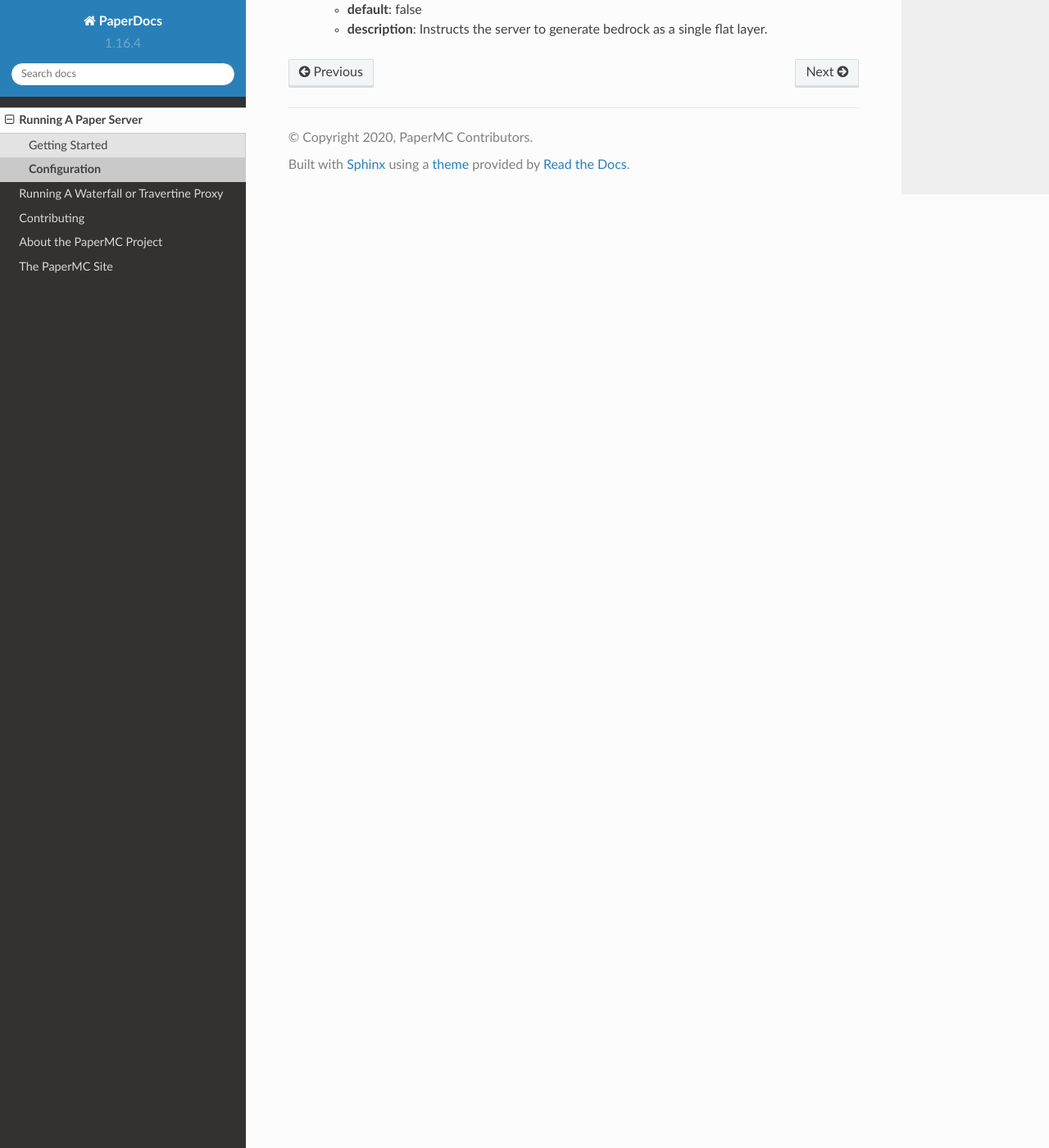
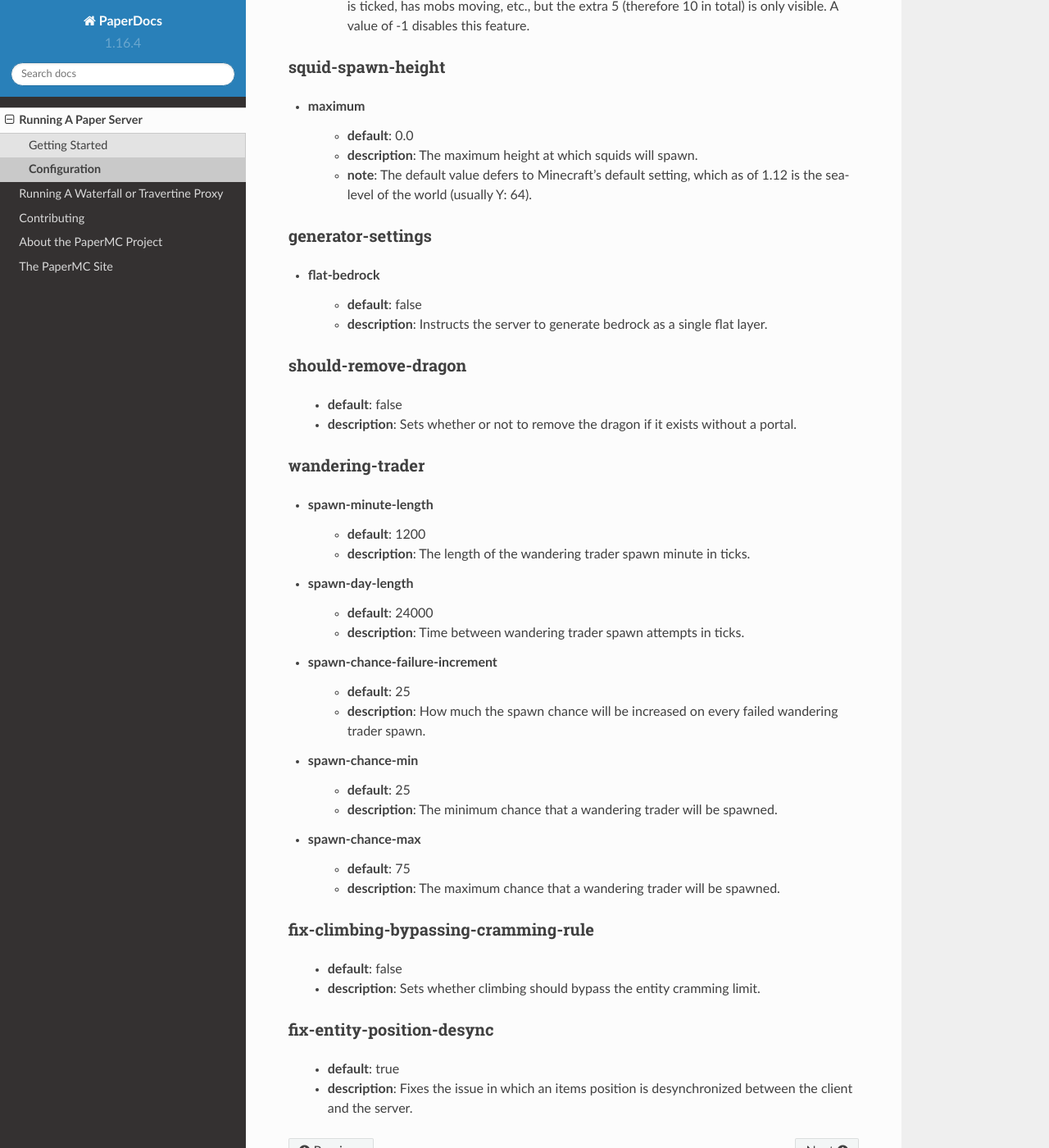
Before and after one commit to PaperMC/PaperDocs, a Sphinx documentation site: the page built from source/server/configuration.rst, in a window 1280 px wide and 1400 px high, scrolled down 20316 px. Shown: the whole window at 82% size. Built offline with Sphinx 7.4.7 and the Read the Docs theme 2.0.0, drawn with Linux system fonts in a browser that asks for light colours; some of the changed text lies outside the part shown.

Commit message:
Update configuration.rst

```diff
--- a/source/server/configuration.rst
+++ b/source/server/configuration.rst
@@ -179,6 +179,16 @@ spam-limiter
 * tab-spam-limit
     - **default**: 500
     - **description**: The number that the internal tab spam counter can reach
+      until the server kicks the player for spam.
+
+* recipe-spam-increment
+    - **default**: 1
+    - **description**: The number that the recipe spam counter increases
+      by when a player presses a recipe.
+
+* recipe-spam-limit
+    - **default**: 20
+    - **description**: The number that the recipe spam counter can reach
       until the server kicks the player for spam.
 
 book-size
@@ -667,6 +677,10 @@ game-mechanics
     - **description**: Instructs the server to ignore shooter velocity when
       calculating the velocity of a fired arrow.
 
+* fix-curing-zombie-villager-discount-exploit
+    - **default**: true
+    - **description**: Fixes the exploit used to gain massive discounts by infecting and curing a zombie villager.
+
 pillager-patrols
 ~~~~~~~~~~~~~~~~
     - spawn-chance
@@ -883,5 +897,43 @@ generator-settings
     - **description**: Instructs the server to generate bedrock as a single flat
       layer.
 
+should-remove-dragon
+~~~~~~~~~~~~~~~~~~~~
+    - **default**: false
+    - **description**: Sets whether or not to remove the dragon if it exists without a portal.
+
+wandering-trader
+~~~~~~~~~~~~~~~~
+* spawn-minute-length
+    - **default**: 1200
+    - **description**: The length of the wandering trader spawn minute in ticks.
+
+* spawn-day-length
+    - **default**: 24000
+    - **description**: Time between wandering trader spawn attempts in ticks.
+
+* spawn-chance-failure-increment
+    - **default**: 25
+    - **description**: How much the spawn chance will be increased on every failed wandering trader spawn.
+
+* spawn-chance-min
+    - **default**: 25
+    - **description**: The minimum chance that a wandering trader will be spawned.
+
+* spawn-chance-max
+    - **default**: 75
+    - **description**: The maximum chance that a wandering trader will be spawned.
+
+fix-climbing-bypassing-cramming-rule
+~~~~~~~~~~~~~~~~~~~~~~~~~~~~~~~~~~~~
+    - **default**: false
+    - **description**: Sets whether climbing should bypass the entity cramming limit.
+
+fix-entity-position-desync
+~~~~~~~~~~~~~~~~~~~~~~~~~~
+    - **default**: true
+    - **description**: Fixes the issue in which an items position is desynchronized between the client and the server.
+
+
 ..
     vim: set ff=unix autoindent ts=4 sw=4 tw=0 et :
```
Also changed, not shown: other parts of source/server/configuration.rst (+1 -1 lines).
